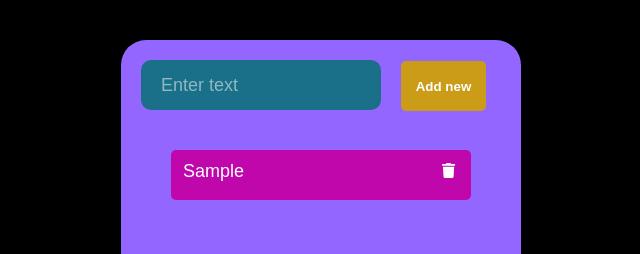
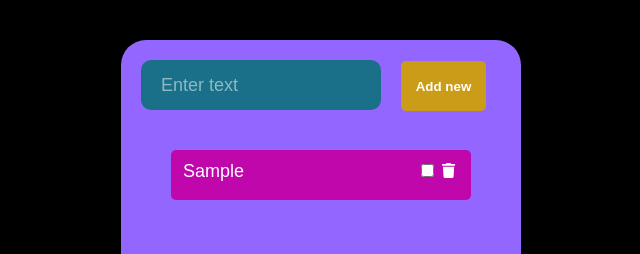
Before and after one commit to Abdulelah21/To-Do-App, a React (Create React App) app in the folder todolist/: page / in a window 1280 px wide. Both pictures are taken after typing "Sample" into the empty fields and a click on the button "Add new". Shown: the top 254 px of the page, without its empty margins (319-959 px from the left). Built offline with nearby package versions, Linux system fonts and the light colour scheme.

Commit message:
change and add a redux

```diff
--- a/todolist/package.json
+++ b/todolist/package.json
@@ -12,7 +12,9 @@
     "react": "^17.0.2",
     "react-dom": "^17.0.2",
     "react-flip-move": "^3.0.4",
+    "react-redux": "^7.2.4",
     "react-scripts": "4.0.3",
+    "redux": "^4.1.0",
     "web-vitals": "^1.1.2"
   },
   "scripts": {
--- a/todolist/src/ListItems.js
+++ b/todolist/src/ListItems.js
@@ -21,6 +21,7 @@ function ListItems(props) {
                         onClick={() => props.deleteItem(item.key)
                         } />
                 </span >
+                <input type='checkbox'/>
             </p>
 
         </div>
```
Also changed, not shown: todolist/src/reducer.js (added), 1 other file (tests, documents, lock files or other folders).
